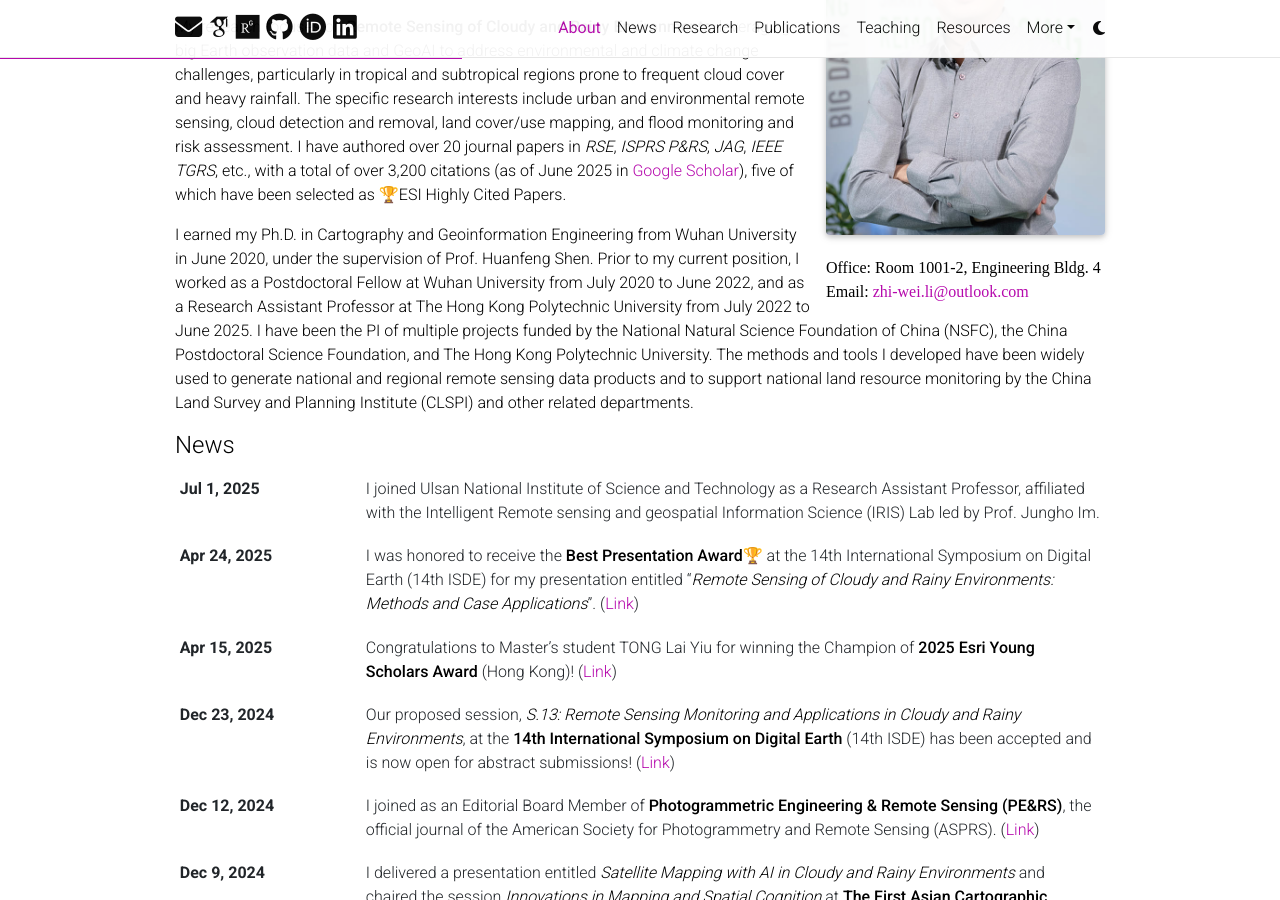
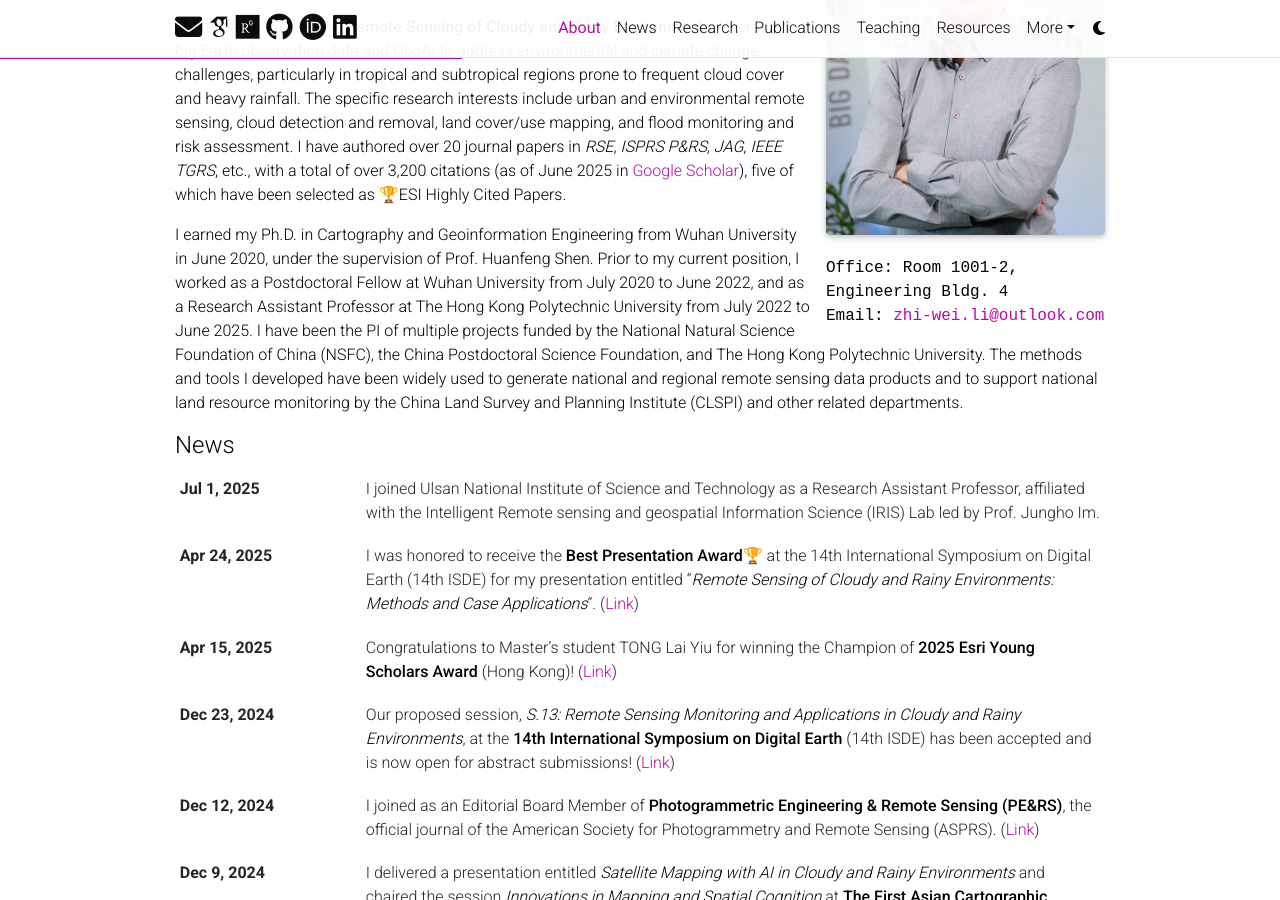
Before and after one commit to dr-lizhiwei/dr-lizhiwei.github.io, a Jekyll site: the page built from _pages/about.md, in a window 1280 px wide and 900 px high, scrolled down 315 px. Built offline with Jekyll 4.4.1, drawn with Linux system fonts in a browser that asks for light colours; full-size pictures stand in for the smaller copies a plugin makes; emoji names are drawn with the system emoji font; some web fonts are replaced; comment, search, counter and statistics services are not loaded; a style sheet for code colours, icons or effects is not loaded.

Commit message:
Update about.html

```diff
--- a/_layouts/about.html
+++ b/_layouts/about.html
@@ -31,7 +31,7 @@ layout: default
               cache_bust=true -%}
             {% endif -%}
             {%- if page.profile.more_info %}
-            <div class="more-info" style="font-family: initial;">
+            <div class="more-info">
               {{ page.profile.more_info }}
             </div>
             {%- endif %}
```
